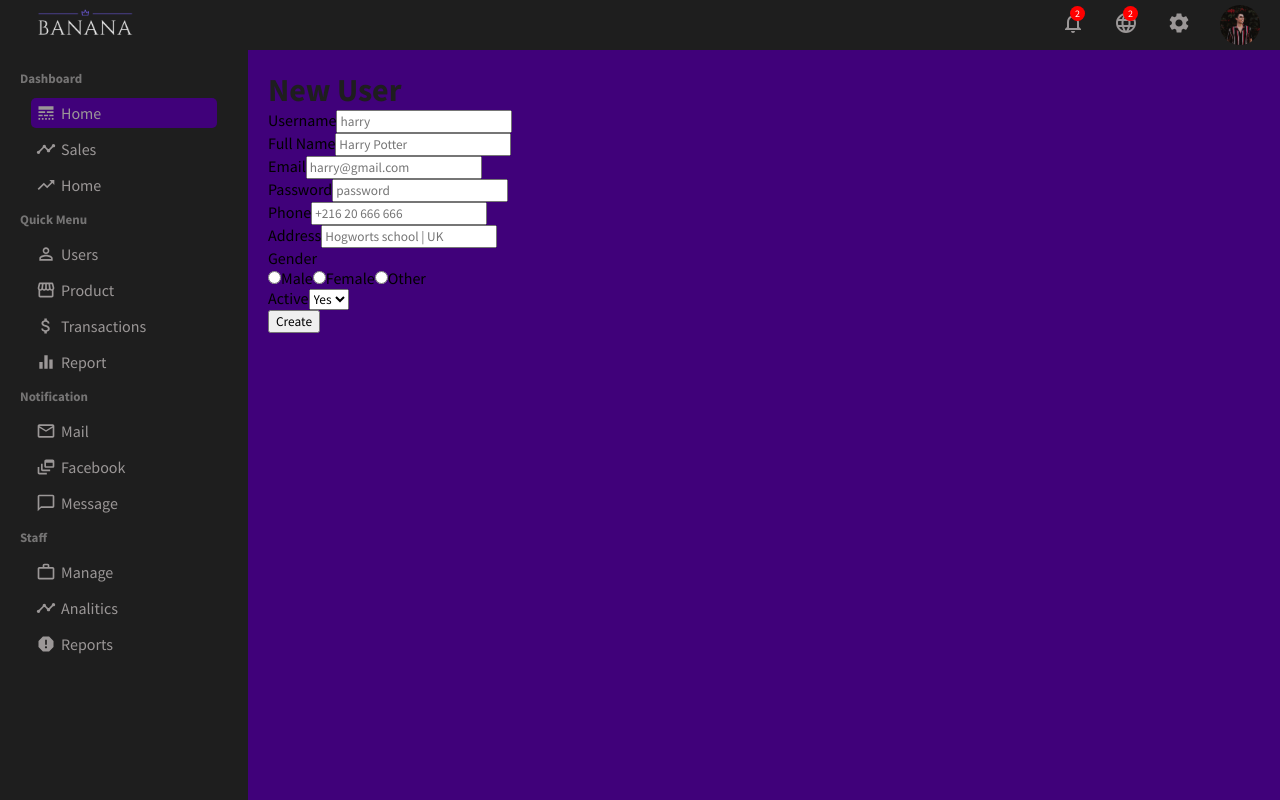
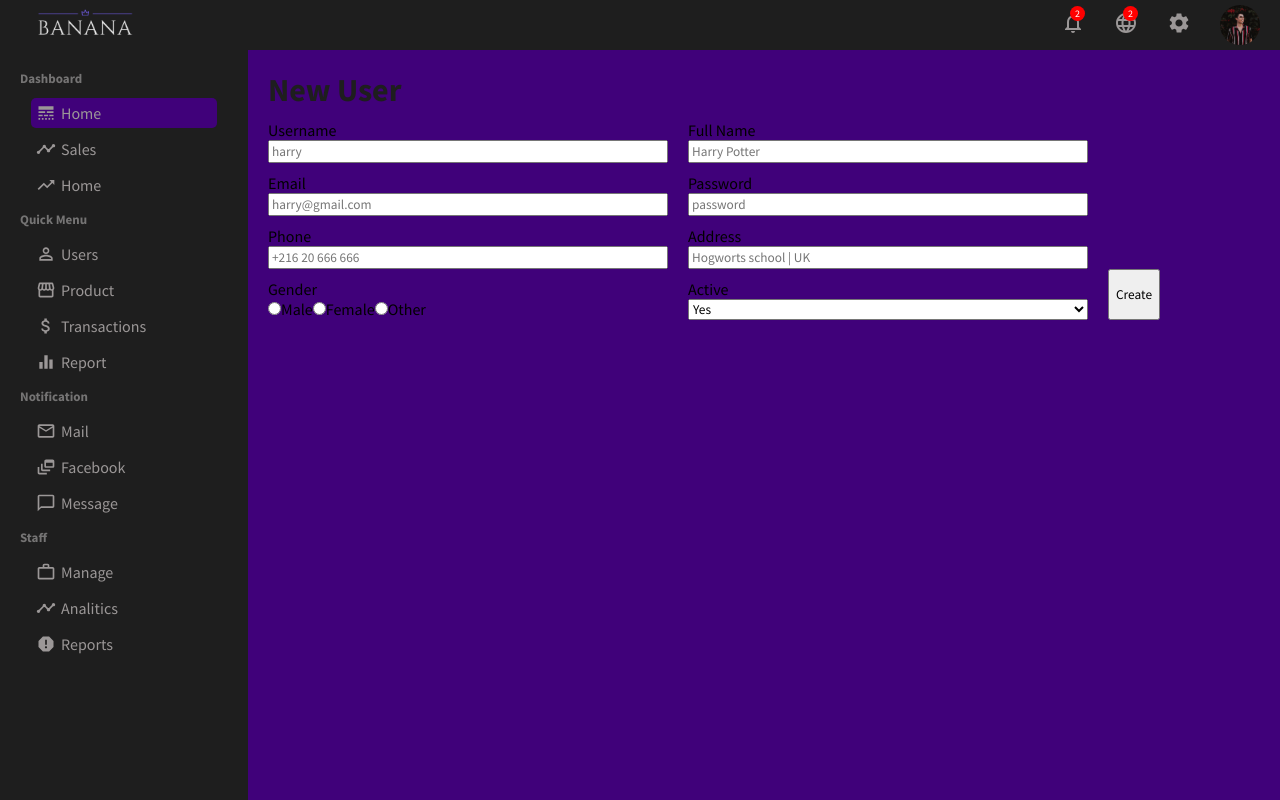
Before and after one commit to malekaridhi/ecommerceMern, a React (Create React App) app in the folder admin/: page /newUser in a window 1280 px wide. Built offline with nearby package versions, Linux system fonts and the light colour scheme.

Commit message:
add user page

```diff
--- a/admin/src/pages/newUser/newUser.css
+++ b/admin/src/pages/newUser/newUser.css
@@ -4,10 +4,15 @@
     background-color: rgb(64, 1, 122);
   }
   .newUserForm{
-
+    display: flex;
+    flex-wrap: wrap;
   }
   .newUserItem{
-
+    width: 400px;
+    display: flex;
+    flex-direction: column;
+    margin-top: 10px;
+    margin-right: 20px;
   }
   .newUserItem>label{
 
```
